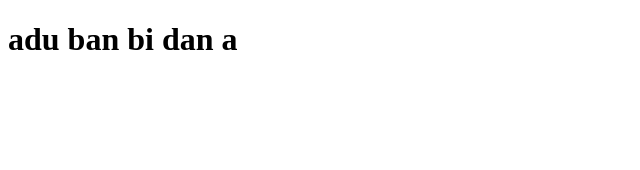
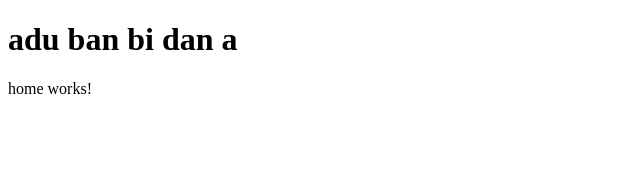
Before and after one commit to huynguyen2511/Frontend-project, an Angular app: page / in a window 1280 px wide. Shown: the top 170 px of the page, without its empty margins (0-640 px from the left). Built offline with nearby package versions, Linux system fonts and the light colour scheme.

Commit message:
test 123

```diff
--- a/src/app/app.component.html
+++ b/src/app/app.component.html
@@ -1 +1,3 @@
 <h1>adu ban bi dan a</h1>
+
+<app-home></app-home>
--- a/src/app/app.module.ts
+++ b/src/app/app.module.ts
@@ -3,10 +3,12 @@
 
 import { AppRoutingModule } from './app-routing.module';
 import { AppComponent } from './app.component';
+import { HomeComponent } from './home/home.component';
 
 @NgModule({
   declarations: [
-    AppComponent
+    AppComponent,
+    HomeComponent
   ],
   imports: [
     BrowserModule,
--- /dev/null
+++ b/src/app/home/home.component.html
@@ -0,0 +1 @@
+<p>home works!</p>
```
Also changed, not shown: src/app/home/home.component.ts (added, +10 -0 lines), src/app/home/home.component.scss (added), 1 other file (tests, documents, lock files or other folders).
